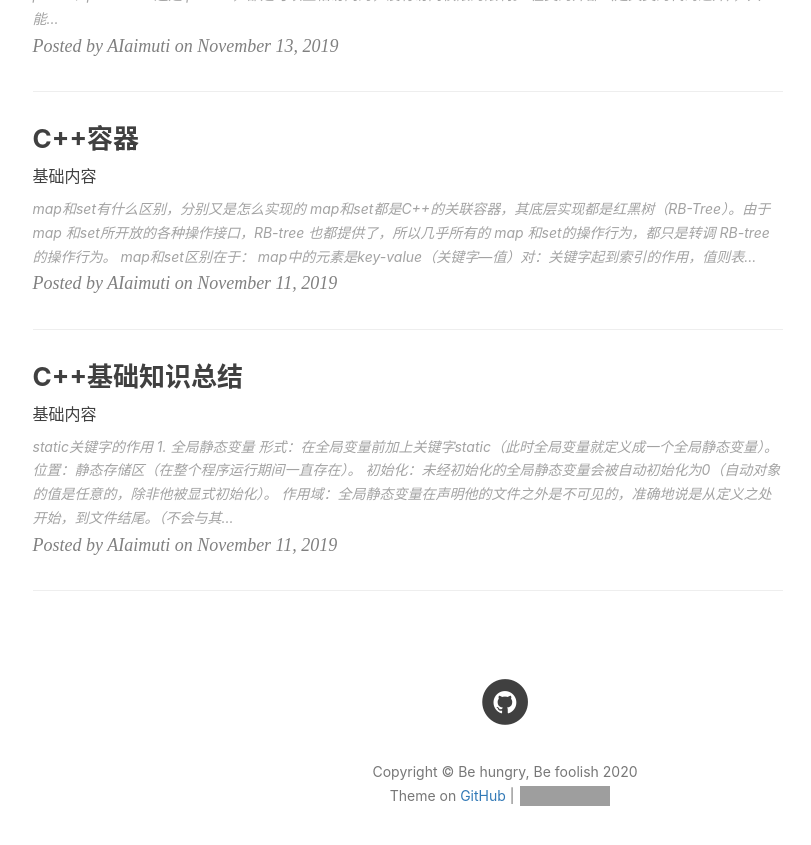
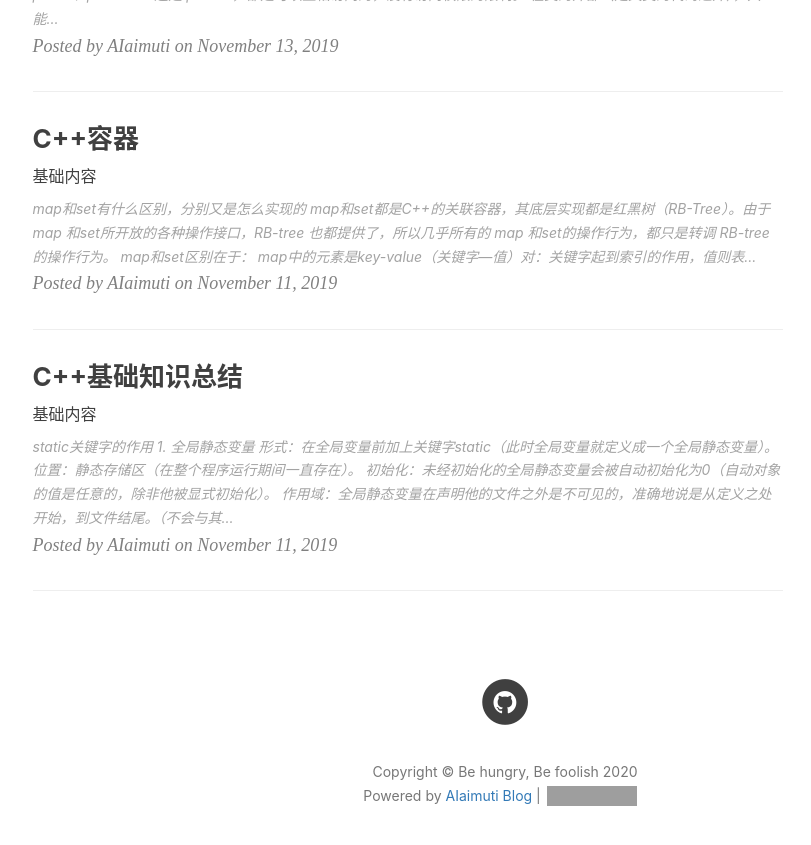
Before and after one commit to AIaimuti/aiaimuti.github.io, a Jekyll site: the page built from index.html, in a window 1280 px wide and 900 px high, scrolled down 2144 px. Shown: the top 845 px of the window, without its empty margins (135-946 px from the left). Built offline with Jekyll 4.4.1, drawn with Linux system fonts in a browser that asks for light colours; nearby versions of some CDN libraries; the list of posts is cut into pages by our own code; comment, search, counter and statistics services are not loaded; grey boxes are pictures that could not be loaded.

Commit message:
Update footer.html

```diff
--- a/_includes/footer.html
+++ b/_includes/footer.html
@@ -93,7 +93,8 @@
                 <p class="copyright text-muted">
                     Copyright &copy; {{ site.title }} {{ site.time | date: '%Y' }}
                     <br>
-                    Theme on <a href="{{ site.github_repo }}">GitHub</a> |
+                    Powered by <a href="{{ site.github_repo }}">AIaimuti Blog</a> |
+<!--                     Theme on <a href="{{ site.github_repo }}">GitHub</a> | -->
                     <iframe
                         style="margin-left: 2px; margin-bottom:-5px;"
                         frameborder="0" scrolling="0" width="100px" height="20px"
```
